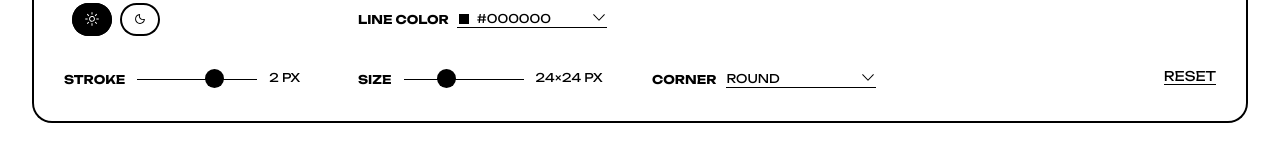
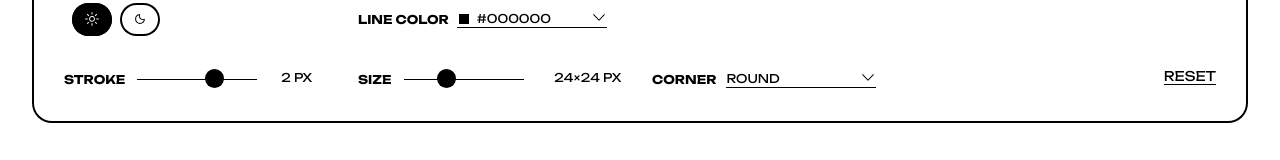
Before and after one commit to nixstrom/polkadot-icons-1, a Next.js app: page / in a window 1280 px wide. Shown: the part 764-924 px from the top of the page. Built offline with nearby package versions, Linux system fonts and the light colour scheme.

Commit message:
Prevent layout shift when changing slider values

```diff
--- a/src/modules/Header/Header.module.css
+++ b/src/modules/Header/Header.module.css
@@ -56,11 +56,15 @@
 
 .strokeWidthValue {
 	margin-inline-start: 10px;
+	/* Prevent layout shift when value changes */
+	display: inline-block;
 	width: 4ch;
 }
 
 .sizeWidthValue {
 	margin-inline-start: 10px;
+	/* Prevent layout shift when value changes */
+	display: inline-block;
 	width: 8ch;
 }
 
```
